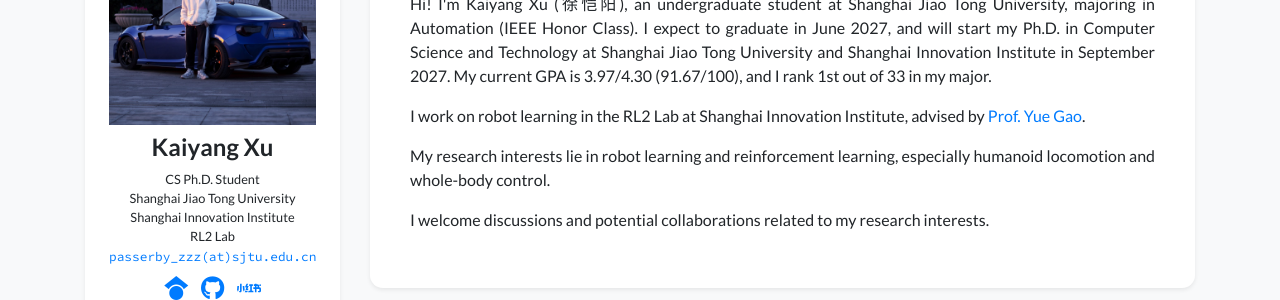
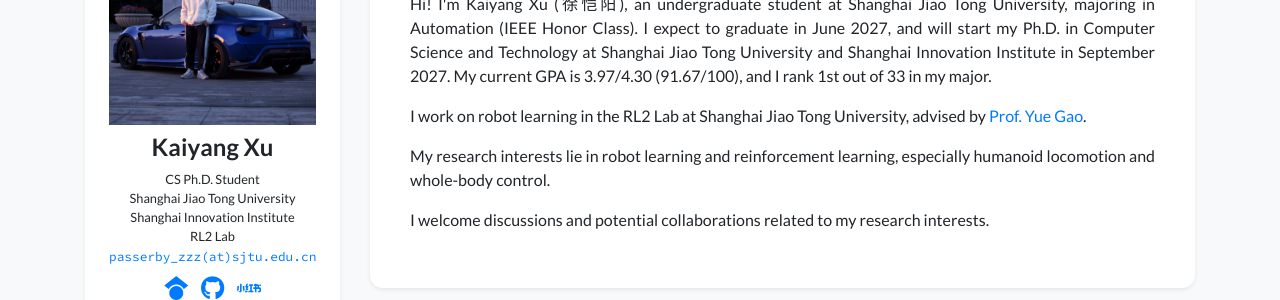
Before and after one commit to PasserbyZzz/PasserbyZzz.github.io, a Jekyll site: the page built from index.html, in a window 1280 px wide and 900 px high. Shown: the part 186-486 px from the top of the window. Built offline with Jekyll 4.4.1, drawn with Linux system fonts in a browser that asks for light colours; nearby versions of some CDN libraries; a style sheet for code colours, icons or effects is not loaded.

Commit message:
Say RL2 Lab at SJTU in bio

```diff
--- a/_data/profile.yml
+++ b/_data/profile.yml
@@ -26,7 +26,7 @@ short_bio: >-
     My current GPA is 3.97/4.30 (91.67/100), and I rank 1st out of 33 in my major.
   </p>
   <p>
-    I work on robot learning in the RL2 Lab at Shanghai Innovation Institute, advised by
+    I work on robot learning in the RL2 Lab at Shanghai Jiao Tong University, advised by
     <a href="https://gaoyue.sjtu.edu.cn/" target="_blank">Prof. Yue Gao</a>.
   </p>
   <p>
```
